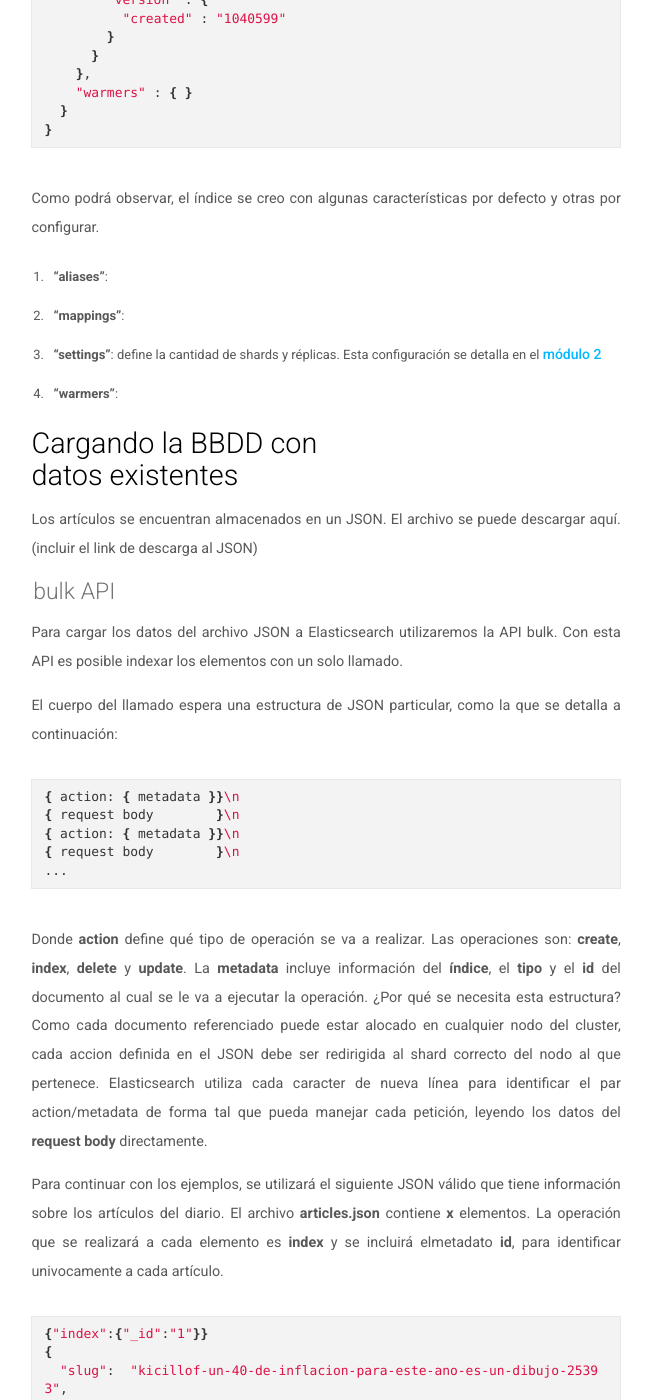
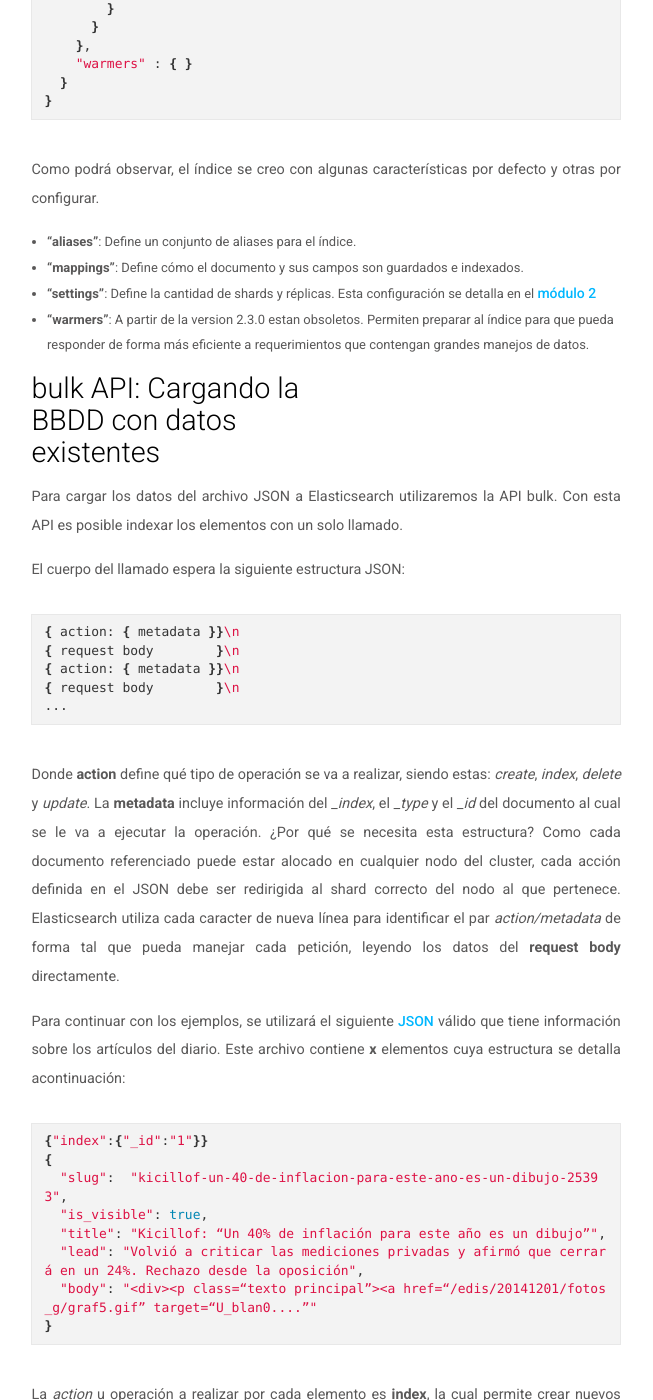
Before and after one commit to Desarrollo-CeSPI/desarrollo-cespi.github.io, a Jekyll site: the page built from _posts/2016-05-06-elasticsearch-module_3.md, in a window 1280 px wide and 1400 px high, scrolled down 1018 px. Shown: the whole window, without its empty margins (294-947 px from the left). Built offline with Jekyll 4.4.1, drawn with Linux system fonts in a browser that asks for light colours; nearby versions of some CDN libraries; some of the changed text lies outside the part shown.

Commit message:
modify 2016-05-06 module 3 post

```diff
--- a/_posts/2016-05-06-elasticsearch-module_3.md
+++ b/_posts/2016-05-06-elasticsearch-module_3.md
@@ -6,13 +6,13 @@
 tags: [elasticsearch, bulk API, search API]
 ---
 
-En este módulo veremos cómo crear un índice, agregarle un conjunto de datos provenientes de un JSON válido y realizar una búsqueda mediante la API de búsqueda.
+En este módulo veremos cómo crear un índice, agregarle un conjunto de datos provenientes de un JSON válido y realizar una búsqueda simple mediante la API de búsqueda.
 
 
 
 ## Creando un índice
 
-En este módulo trabajaremos con ejemplos de artículos de diario. Antes de comenzar a trabajar con los datos, necesitamos crear un índice para identificar a los artículos del diario. Para ello creamos el índice **article_index** como se detalla a continuación.
+En este módulo trabajaremos con ejemplos de artículos de diario. Antes de comenzar necesitamos crear el índice **article_index** para almacernarlos.
 
 {% highlight bash %}
 $ curl -XPUT 'http://localhost:9200/article_index'
@@ -24,7 +24,7 @@
 $ curl -XGET 'http://localhost:9200/article_index?pretty'
 {% endhighlight %}
 
-Esta consulta dará como resultado lo siguiente:
+El resultado será lo siguiente:
 
 {% highlight bash %}
 {
@@ -49,21 +49,16 @@
 
 Como podrá observar, el índice se creo con algunas características por defecto y otras por configurar.
 
-1. **"aliases"**:
-2. **"mappings"**:
-3. **"settings"**: define la cantidad de shards y réplicas. Esta configuración se detalla en el [módulo 2](http://www.desarrollo.unlp.edu.ar/elasticsearch/ddbms/2016/04/22/elasticsearch-module_2.html)
-4. **"warmers"**:
+* **"aliases"**: Define un conjunto de aliases para el índice.
+* **"mappings"**: Define cómo el documento y sus campos son guardados e indexados.
+* **"settings"**: Define la cantidad de shards y réplicas. Esta configuración se detalla en el [módulo 2](http://www.desarrollo.unlp.edu.ar/elasticsearch/ddbms/2016/04/22/elasticsearch-module_2.html)
+* **"warmers"**: A partir de la version 2.3.0 estan obsoletos. Permiten preparar al índice para que pueda responder de forma más eficiente a requerimientos que contengan grandes manejos de datos.
 
-## Cargando la BBDD con datos existentes
-
-Los artículos se encuentran almacenados en un JSON. El archivo se puede descargar aquí.
-(incluir el link de descarga al JSON)
-
-### bulk API
+## bulk API: Cargando la BBDD con datos existentes
 
 Para cargar los datos del archivo JSON a Elasticsearch utilizaremos la API bulk. Con esta API es posible indexar los elementos con un solo llamado.
 
-El cuerpo del llamado espera una estructura de JSON particular, como la que se detalla a continuación:
+El cuerpo del llamado espera la siguiente estructura JSON:
 
 {% highlight bash%}
 { action: { metadata }}\n
@@ -74,12 +69,13 @@
 {% endhighlight %}
 
 
-Donde **action** define qué tipo de operación se va a realizar. Las operaciones son: **create**, **index**, **delete** y **update**.
-La **metadata** incluye información del **índice**, el **tipo** y el **id** del documento al cual se le va a ejecutar la operación.
-¿Por qué se necesita esta estructura? Como cada documento referenciado puede estar alocado en cualquier nodo del cluster, cada accion definida en el JSON debe ser redirigida al shard correcto del nodo al que pertenece. Elasticsearch utiliza cada caracter de nueva línea para identificar el par action/metadata de forma tal que pueda manejar cada petición, leyendo los datos del **request body** directamente.
+Donde **action** define qué tipo de operación se va a realizar, siendo estas: *create*, *index*, *delete* y *update*.
+La **metadata** incluye información del *_index*, el *_type* y el *_id* del documento al cual se le va a ejecutar la operación.
+¿Por qué se necesita esta estructura? Como cada documento referenciado puede estar alocado en cualquier nodo del cluster, cada acción definida en el JSON debe ser redirigida al shard correcto del nodo al que pertenece. Elasticsearch utiliza cada caracter de nueva línea para identificar el par *action/metadata* de forma tal que pueda manejar cada petición, leyendo los datos del **request body** directamente.
 
 
-Para continuar con los ejemplos, se utilizará el siguiente JSON válido que tiene información sobre los artículos del diario. El archivo **articles.json** contiene **x** elementos. La operación que se realizará a cada elemento es **index** y se incluirá elmetadato **id**, para identificar univocamente a cada artículo.
+
+Para continuar con los ejemplos, se utilizará el siguiente [JSON](/assets/data/articles.json) válido que tiene información sobre los artículos del diario. Este archivo  contiene **x** elementos cuya estructura se detalla acontinuación:
 
 {% highlight bash  %}
 {"index":{"_id":"1"}}
@@ -92,23 +88,29 @@
 }
 {% endhighlight %}
 
-Cada elemento tiene los atributos:
+La *action* u operación a realizar por cada elemento es **index**, la cual permite crear nuevos documentos o reemplazarlos si ya existen. Cada action tendrá como *metadato* el **_id** correspondiente a cada artículo para poder identificarlo univocamente. Si este atributo no se especifica, Elasticsearch lo creará automáticamente.
+Cada elemento del *body_request* está compuesto por los siguientes atributos:
+
 1. **"slug"**:  string que identifica al artículo
 2. **"is_visible"**: boolean que indica si el articulo debe mostrarse o no.
 3. **"title"**: string que se corresponde con el título del artículo
 4. **"lead"**: string que corresponde con el copete del artículo
 5. **"body"**: text que se corresponde con el cuerpo del artículo
 
-
-Para indexar los datos al índice **article_index**, escriba en consola la siguiente consulta:
+Para indexar los datos se deberá realizar el siguiente llamado a la bulk API:
 
 {% highlight bash %}
 curl -XPUT 'http://localhost:9200/articles/politics/_bulk?pretty' --data-binary @articles.json
 {% endhighlight %}
 
-## Realizando la primera búsqueda
+Como en el ejemplo estamos utilizando curl, debemos utilzar el flag --data-binary.
+Los endpoints a esta api son */_bulk*, */{index}/_bulk* y */{index}/{type}/_bulk*. En este caso, se agregarán los datos en el índice **article_index** y serán de tipo **politics**.
 
-Antes de comenzar con la búsqueda, haremos una pequeña introducción respecto del formato de consulta con curl con que iremos a realizar una búsqueda.
+## Realizando la primer búsqueda
+
+
+
+Antes de comenzar haremos una pequeña introducción respecto del formato de consulta con el que iremos a realizar la búsqueda.
 
 ### Búsqueda mediante la URI: un enfoque más simple
 
```
Also changed, not shown: _posts/2016-05-5-elasticsearch-module-n.md (deleted, +0 -38 lines).
